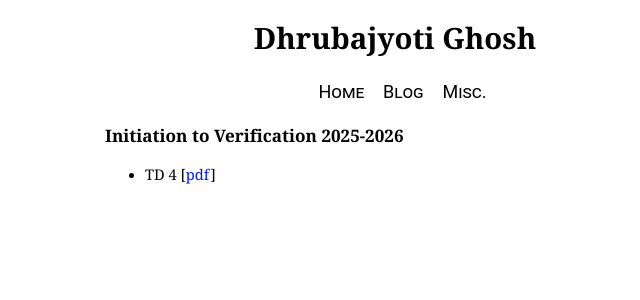
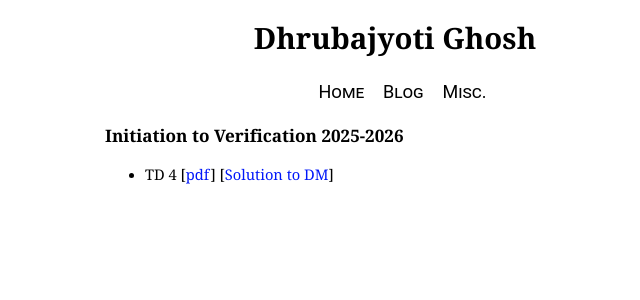
Before and after one commit to ghoshdhruba/ghoshdhruba.github.io, a Jekyll site: the page built from teaching/initVerif.html, in a window 1280 px wide. Shown: the top 300 px of the page, without its empty margins (245-885 px from the left). Built offline with Jekyll 4.4.1, drawn with Linux system fonts in a browser that asks for light colours.

Commit message:
Add solutions to DM4

```diff
--- a/teaching/initVerif.html
+++ b/teaching/initVerif.html
@@ -6,5 +6,5 @@ title: Dhrubajyoti Ghosh
 <h3> Initiation to Verification 2025-2026 </h3>
 
 <ul>
-    <li>TD 4 [<a href="initVerif/TD4_initVerif_2025.pdf">pdf</a>] </li>
+    <li>TD 4 [<a href="initVerif/TD4_initVerif_2025.pdf">pdf</a>] [<a href="initVerif/DM4_sols_2025.pdf">Solution to DM</a>] </li>
 </ul>
```
Also changed, not shown: 1 other file.
